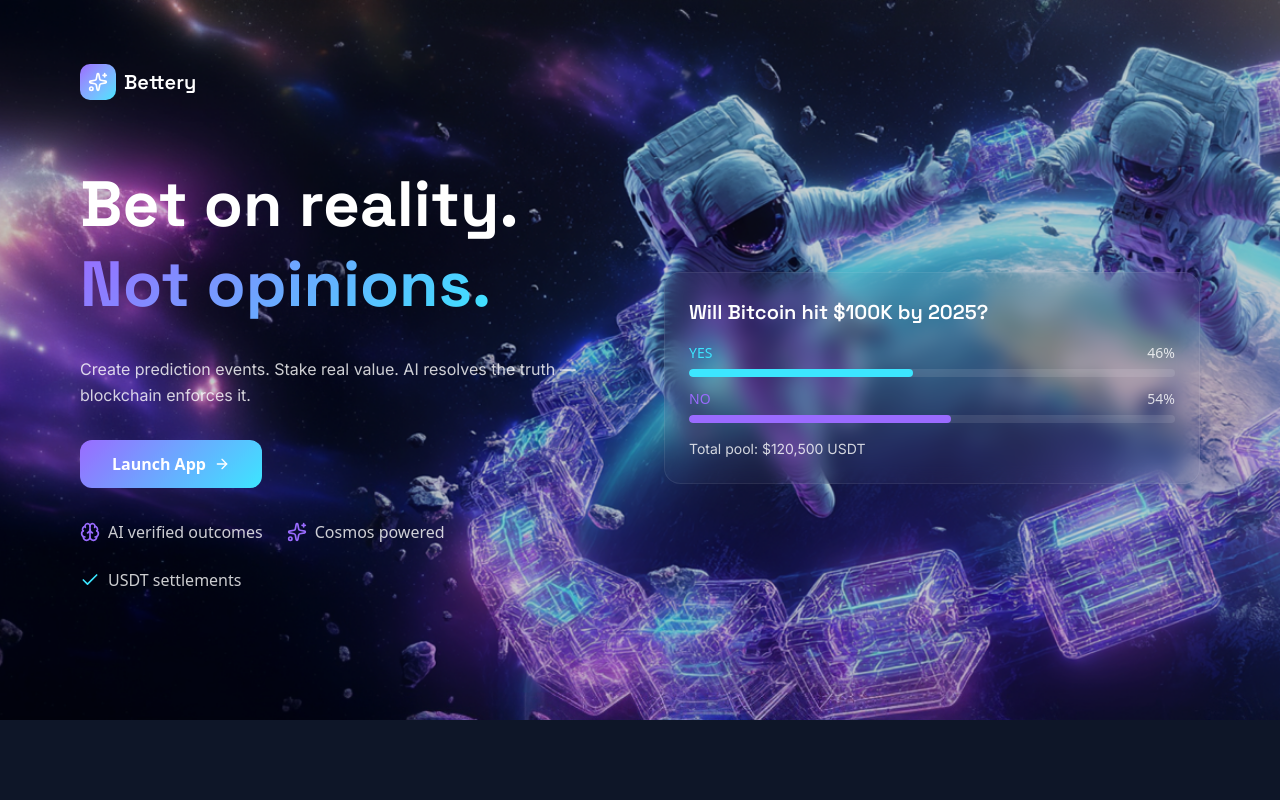
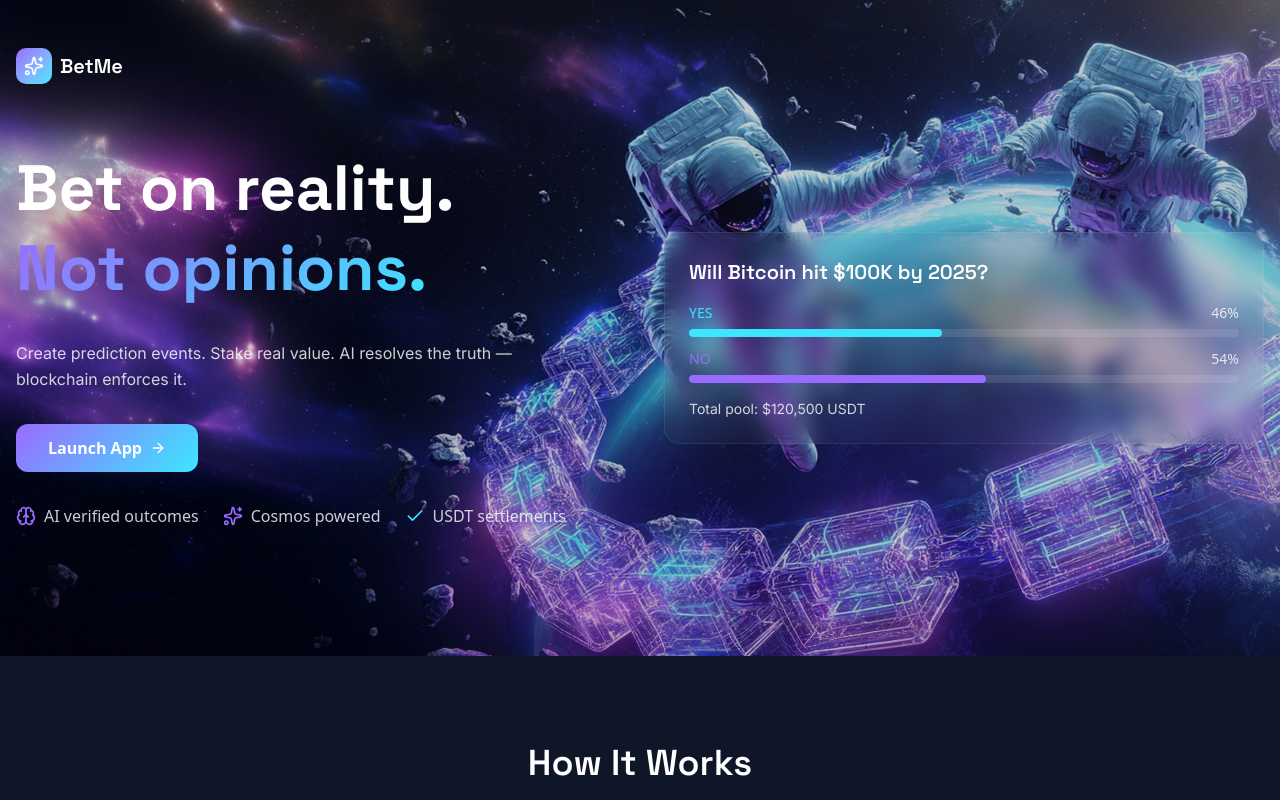
Before and after one commit to EnterpriseDeveloper/bettery_next, a Next.js app: page / in a window 1280 px wide. Shown: the top 800 px of the page. Built offline with nearby package versions, Linux system fonts and the light colour scheme.

Commit message:
some styles

```diff
--- a/app/page.tsx
+++ b/app/page.tsx
@@ -167,16 +167,16 @@ export default function Home() {
           priority
           className="absolute inset-0 object-cover opacity-80 pointer-events-none"
         />
-        <div className="max-w-6xl mx-auto px-4 relative">
+        <div className="max-w-7xl mx-auto px-4 relative">
           <Link
             href="/"
-            className="flex items-center gap-2 pt-4 md:pt-16 md:pb-16"
+            className="flex items-center gap-2 pt-4 md:pt-12 md:pb-16"
           >
             <div className="w-9 h-9 rounded-lg bg-gradient-to-br from-[#9A6BFF] to-[#3CE6FF] flex items-center justify-center">
               <Sparkles className="w-5 h-5 text-white" />
             </div>
             <span className={styles.heading + " text-xl font-semibold"}>
-              Bettery
+              BetMe
             </span>
           </Link>
           <div className="grid lg:grid-cols-2 gap-12 items-center">
@@ -402,15 +402,6 @@ export default function Home() {
               Launch App
               <ArrowRight className="w-4 h-4" />
             </Link>
-            <Link
-              href="#"
-              className={
-                styles.btnSecondary +
-                " inline-flex items-center gap-2 px-8 py-3 text-[16px]"
-              }
-            >
-              Read Docs
-            </Link>
           </div>
         </div>
       </section>
```
Also changed, not shown: public/slide.png (added).
